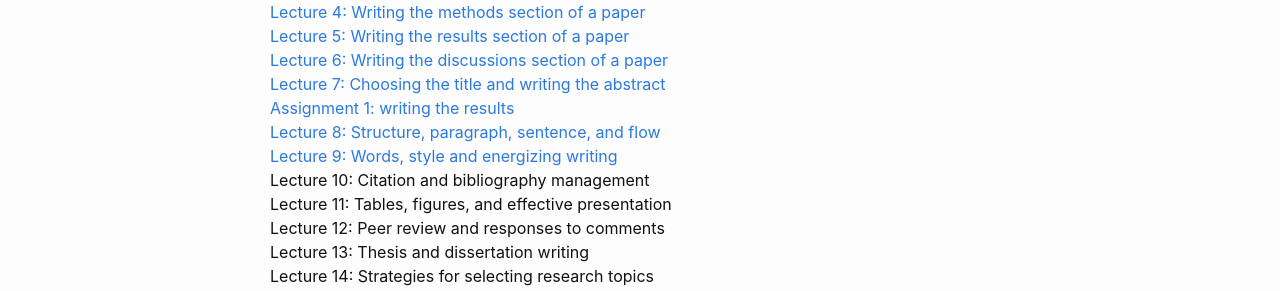
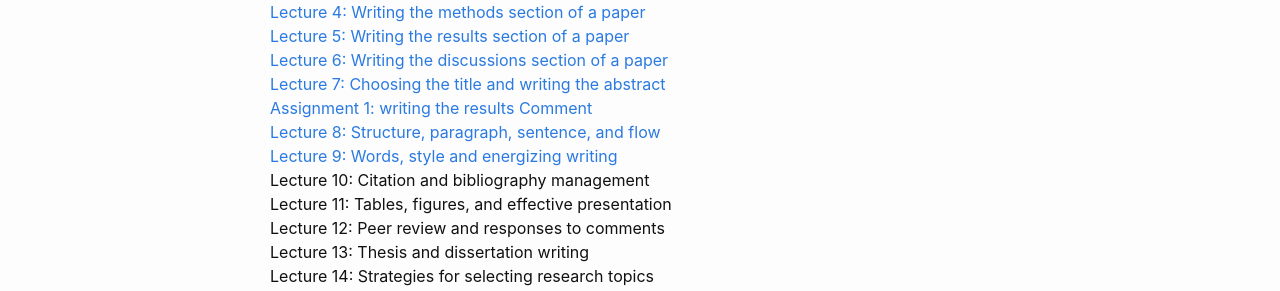
Before and after one commit to chaosonglab/chaosonglab.github.io, a Jekyll site: the page built from teaching.md, in a window 1280 px wide. Shown: the part 231-522 px from the top of the page. Built offline with Jekyll 4.4.1, drawn with Linux system fonts in a browser that asks for light colours.

Commit message:
Update teaching.md

```diff
--- a/teaching.md
+++ b/teaching.md
@@ -14,7 +14,7 @@ permalink: /teaching/
 [Lecture 5: Writing the results section of a paper](/files/course_materials/sci_writing/Lecture5_results.pdf) \
 [Lecture 6: Writing the discussions section of a paper](/files/course_materials/sci_writing/Lecture6_discussions.pdf) \
 [Lecture 7: Choosing the title and writing the abstract](/files/course_materials/sci_writing/Lecture7_abstract.pdf) \
-[Assignment 1: writing the results](/files/course_materials/sci_writing/Assignment_1.pdf) \
+[Assignment 1: writing the results](/files/course_materials/sci_writing/Assignment_1.pdf)  [Comment](/files/course_materials/sci_writing/Assignment1_comment.pdf) \
 [Lecture 8: Structure, paragraph, sentence, and flow](/files/course_materials/sci_writing/Lecture8_sentence.pdf) \
 [Lecture 9: Words, style and energizing writing](/files/course_materials/sci_writing/Lecture9_words.pdf) \
 Lecture 10: Citation and bibliography management \
```
